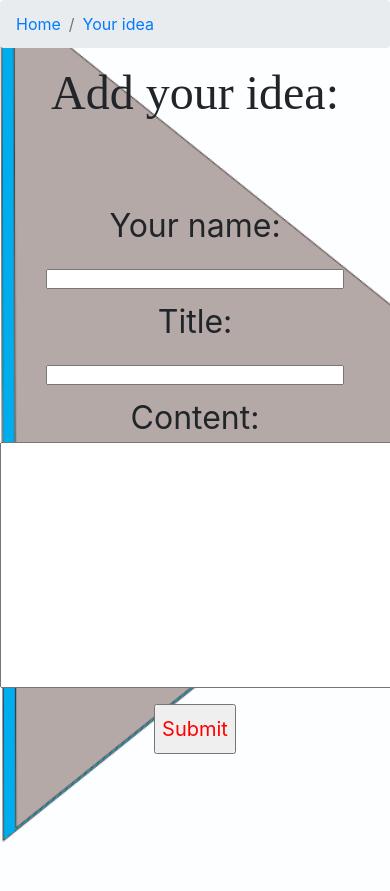
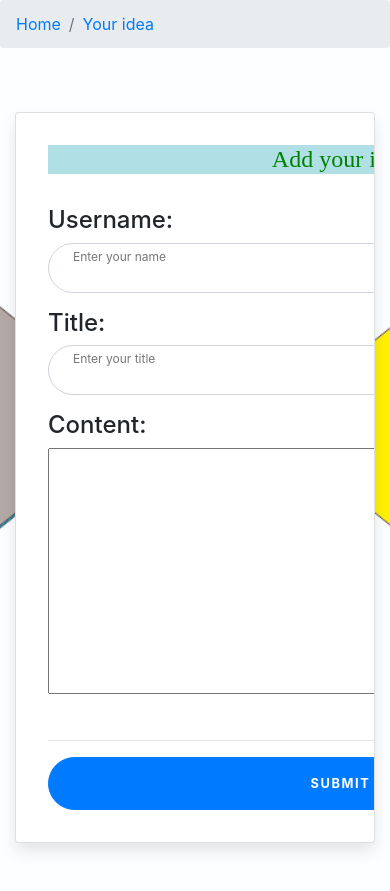
Before and after one commit to firefreezer1/django-blog, a Django app: page /new in a window 390 px wide; the page is wider, and only the part inside the window is pictured. Before the commit the page ends 842 px from the top of that part, so only its background shows below. Run offline with Django 3.2, Linux system fonts and the light colour scheme; some libraries are stand-ins or nearby versions.

Commit message:
enhanced input page

```diff
--- a/adu_blog/blog/templates/input.html
+++ b/adu_blog/blog/templates/input.html
@@ -10,6 +10,136 @@
   <title>Document</title>
 </head>
 <style>
+
+
+
+:root {
+  --input-padding-x: 1.5rem;
+  --input-padding-y: .75rem;
+}
+
+body {
+  background: #007bff;
+  background: linear-gradient(to right, #0062E6, #33AEFF);
+}
+
+.card-signin {
+  border: 0;
+  border-radius: 1rem;
+  box-shadow: 0 0.5rem 1rem 0 rgba(0, 0, 0, 0.1);
+  overflow: hidden;
+}
+
+.card-signin .card-title {
+  margin-bottom: 2rem;
+  font-weight: 300;
+  font-size: 1.5rem;
+ background-color: powderblue;
+ text-align: center;
+color:green;
+  font-family: Swis721 Blk BT;
+}
+
+.card-signin .card-img-left {
+  width: 45%;
+  /* Link to your background image using in the property below! */
+  background: scroll center url('https://source.unsplash.com/WEQbe2jBg40/414x512');
+  background-size: cover;
+}
+
+.card-signin .card-body {
+  padding: 2rem;
+}
+
+.form-signin {
+  width: 100%;
+}
+
+.form-signin .btn {
+  font-size: 80%;
+  border-radius: 5rem;
+  letter-spacing: .1rem;
+  font-weight: bold;
+  padding: 1rem;
+  transition: all 0.2s;
+  text-align: center;
+}
+
+.form-label-group {
+  position: relative;
+  margin-bottom: 1rem;
+}
+
+.form-label-group input {
+  height: auto;
+  border-radius: 2rem;
+}
+
+.form-label-group>input,
+.form-label-group>label {
+  padding: var(--input-padding-y) var(--input-padding-x);
+}
+
+.form-label-group>label {
+  position: absolute;
+  top: 0;
+  left: 0;
+  display: block;
+  width: 100%;
+  margin-bottom: 0;
+  /* Override default `<label>` margin */
+  line-height: 1.5;
+  color: #495057;
+  border: 1px solid transparent;
+  border-radius: .25rem;
+  transition: all .1s ease-in-out;
+}
+
+.form-label-group input::-webkit-input-placeholder {
+  color: transparent;
+}
+
+.form-label-group input:-ms-input-placeholder {
+  color: transparent;
+}
+
+.form-label-group input::-ms-input-placeholder {
+  color: transparent;
+}
+
+.form-label-group input::-moz-placeholder {
+  color: transparent;
+}
+
+.form-label-group input::placeholder {
+  color: transparent;
+}
+
+.form-label-group input:not(:placeholder-shown) {
+  padding-top: calc(var(--input-padding-y) + var(--input-padding-y) * (2 / 3));
+  padding-bottom: calc(var(--input-padding-y) / 3);
+}
+
+.form-label-group input:not(:placeholder-shown)~label {
+  padding-top: calc(var(--input-padding-y) / 3);
+  padding-bottom: calc(var(--input-padding-y) / 3);
+  font-size: 12px;
+  color: #777;
+}
+
+.btn-google {
+  color: white;
+  background-color: #ea4335;
+}
+
+.btn-facebook {
+  color: white;
+  background-color: #3b5998;
+}
+
+
+
+
   body {
 
     background-image: url({% static "blog/form.jpg" %});
@@ -34,21 +164,41 @@
     </ol>
 
 
-    <h1 style="text-align:center;font-size:300%;font-family:ariel;">Add your idea:</h1><br><br><br>
+    <div class="container">
+    <div class="row">
+      <div class="col-lg-10 col-xl-9 mx-auto">
+        <div class="card card-signin flex-row my-5">
+          <div class="card-img-left d-none d-md-flex">
+             <!-- Background image for card set in CSS! -->
+          </div>
 
-    <form style="text-align:center;font-size:200%;" action="/new" method="post">
-      {% csrf_token %}
-      Your name:<br>
-      <input style="height:20px;font-size:14pt;" type="text" name="name">
-      <br>
-      Title:<br>
-      <input style="height:20px;font-size:14pt;" type="text" name="title">
-      <br>
-      Content:<br>
-      <textarea name="message" rows="5" cols="20"></textarea>
-      <br>
-      <input style="height:50px;font-size:15pt;color:red;" type="submit" value="Submit">
-    </form>
+          <div class="card-body">
+            <h5 class="card-title text-center">Add your idea</h5>
+            <form class="form-signin" action="/new" method="post">
+			{% csrf_token %}
+			<h4>Username:</h4>
+              <div class="form-label-group">
+
+                <input type="text" name="name" class="form-control">
+
+                <label for="inputUserame">Enter your name</label>
+              </div>
+              <h4>Title:</h4>
+              <div class="form-label-group">
+                <input type="text" name="title" class="form-control">
+
+                <label for="inputEmail">Enter your title</label>
+              </div>
+			   <h4>Content:</h4><textarea name="message" rows="10" cols="55"></textarea>
+               <br> <br>
+              <hr>
+
+
+
+              <button class="btn btn-lg btn-primary btn-block text-uppercase" type="submit" value="Submit">Submit</button>
+
+
+
 
 
 </body>
```
